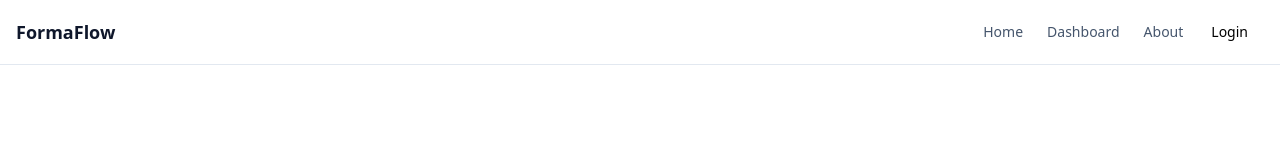
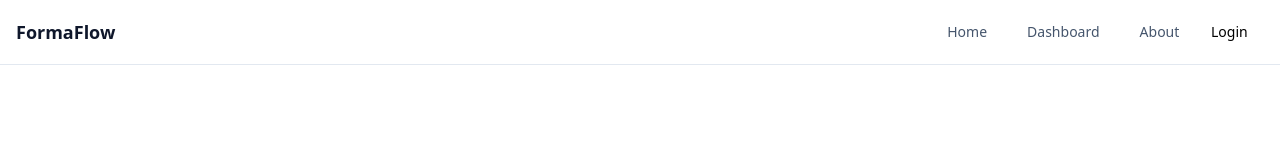
Before and after one commit to Amandubey211/Forma_Flow_MVP, a React (Vite) app: page / in a window 1280 px wide. Shown: the top 160 px of the page. Built offline with nearby package versions, Linux system fonts and the light colour scheme.

Commit message:
feat : Nav Bar Hover Animation

```diff
--- a/src/Wrappers/LenisWrapper.jsx
+++ b/src/Wrappers/LenisWrapper.jsx
@@ -1,4 +1,3 @@
-import React from "react";
 import useLenis from "../Hooks/useLenis";
 
 const LenisWrapper = ({ children }) => {
--- a/src/components/layout/Navbar.jsx
+++ b/src/components/layout/Navbar.jsx
@@ -2,26 +2,45 @@ import { useState, useEffect } from "react";
 import { Link, useLocation } from "react-router-dom";
 import { ArrowRight, Menu, X } from "lucide-react";
 import { landingPageConfig } from "../../config/landingPage";
-import { motion, AnimatePresence } from "framer-motion";
+import {
+  motion,
+  AnimatePresence,
+  useMotionValue,
+  useTransform,
+} from "framer-motion";
 import { Button } from "../ui/Button";
-// import ThemeToggle from "../ui/ThemeToggle";
 
 export const Navbar = () => {
   const { navbar } = landingPageConfig;
   const [isMenuOpen, setIsMenuOpen] = useState(false);
+  const [hoveredLink, setHoveredLink] = useState(null);
   const location = useLocation();
   const isHomePage = location.pathname === "/";
 
-  // Close the mobile menu whenever the route changes
+  // Magnetic button effect values
+  const x = useMotionValue(0);
+  const y = useMotionValue(0);
+  const rotateX = useTransform(y, [-50, 50], [10, -10]);
+  const rotateY = useTransform(x, [-50, 50], [-10, 10]);
+
   useEffect(() => {
     setIsMenuOpen(false);
   }, [location]);
 
+  const handleMouseMove = (e) => {
+    const rect = e.currentTarget.getBoundingClientRect();
+    x.set(e.clientX - rect.left - rect.width / 2);
+    y.set(e.clientY - rect.top - rect.height / 2);
+  };
+
+  const handleMouseLeave = () => {
+    x.set(0);
+    y.set(0);
+    setHoveredLink(null);
+  };
+
   const menuVariants = {
-    hidden: {
-      opacity: 0,
-      y: -20,
-    },
+    hidden: { opacity: 0, y: -20 },
     visible: {
       opacity: 1,
       y: 0,
@@ -34,59 +53,138 @@ export const Navbar = () => {
     exit: {
       opacity: 0,
       y: -20,
+      transition: { duration: 0.2 },
+    },
+  };
+
+  const linkVariants = {
+    rest: {
+      scale: 1,
+      transition: { duration: 0.3, ease: "easeOut" },
+    },
+    hover: {
+      scale: 1.05,
       transition: {
-        duration: 0.2,
+        duration: 0.4,
+        ease: [0.25, 0.1, 0.25, 1],
       },
     },
+  };
+
+  const underlineVariants = {
+    rest: {
+      width: 0,
+      opacity: 0,
+      transition: { duration: 0.3 },
+    },
+    hover: (i) => ({
+      width: "100%",
+      opacity: 1,
+      transition: {
+        delay: i * 0.05,
+        duration: 0.4,
+        ease: [0.25, 0.1, 0.25, 1],
+      },
+    }),
   };
 
   return (
     <header className="sticky top-0 z-50 w-full border-b border-slate-200 bg-white/80 backdrop-blur-lg">
       <div className="container mx-auto flex h-16 max-w-screen-2xl items-center justify-between px-4">
-        {/* Logo */}
-        <Link
-          to="/"
-          className="text-lg font-bold text-slate-900 transition-transform hover:scale-105"
-        >
+        {/* Logo with subtle hover effect */}
+        <motion.div whileHover={{ scale: 1.05 }} whileTap={{ scale: 0.95 }}>
+          <Link to="/" className="text-lg font-bold text-slate-900">
             {navbar.logo}
           </Link>
+        </motion.div>
 
         {/* Desktop CTAs */}
         <div className="hidden items-center gap-3 md:flex">
-          {/* <ThemeToggle /> */}
-          <nav className="hidden items-center gap-6 text-sm md:flex">
-            {navbar.links.map((link) => (
+          <nav className="hidden items-center gap-8 text-sm md:flex">
+            {navbar.links.map((link, i) => (
+              <motion.div
+                key={link.path}
+                className="relative"
+                initial="rest"
+                whileHover="hover"
+                animate="rest"
+                onMouseEnter={() => setHoveredLink(i)}
+                onMouseLeave={handleMouseLeave}
+              >
                 <Link
-                key={link.path}
                   to={link.path}
-                className="font-medium text-slate-600 transition-colors hover:text-slate-900"
+                  className="relative z-10 block font-medium text-slate-600 transition-colors hover:text-slate-900 px-1 py-2"
                 >
-                {link.name}
+                  <motion.span variants={linkVariants}>{link.name}</motion.span>
                 </Link>
+                <motion.div
+                  className="absolute bottom-0 left-0 h-0.5 bg-slate-900 rounded-full"
+                  variants={underlineVariants}
+                  custom={i}
+                  style={{ originX: hoveredLink === i ? 0 : 1 }}
+                />
+              </motion.div>
             ))}
           </nav>
+
+          {/* Magnetic Login Button */}
+          <motion.div
+            style={{
+              rotateX,
+              rotateY,
+              transformPerspective: 1000,
+            }}
+            onMouseMove={handleMouseMove}
+            onMouseLeave={handleMouseLeave}
+          >
             <Link to="/dashboard">
-            {" "}
-            {/* Assuming login/dashboard path */}
-            <Button variant="ghost">Login</Button>
-          </Link>
-          {/* {isHomePage && (
-            <Link to="/dashboard">
-              <Button>
-                Get Started
-                <ArrowRight className="ml-2 h-4 w-4" />
+              <Button
+                variant="ghost"
+                className="relative overflow-hidden group"
+              >
+                <span className="relative z-10">Login</span>
+                <motion.span
+                  className="absolute inset-0 bg-slate-100 rounded-md"
+                  initial={{ scale: 0 }}
+                  whileHover={{ scale: 1 }}
+                  transition={{ duration: 0.4, ease: "easeOut" }}
+                />
               </Button>
             </Link>
+          </motion.div>
+
+          {/* Get Started Button with floating arrow
+          {isHomePage && (
+            <motion.div whileHover={{ scale: 1.03 }}>
+              <Link to="/dashboard">
+                <Button className="group">
+                  <motion.span className="inline-flex items-center">
+                    Get Started
+                    <motion.span
+                      className="ml-2 inline-block"
+                      initial={{ x: 0 }}
+                      animate={{ x: [0, 4, 0] }}
+                      transition={{
+                        repeat: Infinity,
+                        duration: 2,
+                        ease: "easeInOut",
+                      }}
+                    >
+                      <ArrowRight className="h-4 w-4 group-hover:translate-x-1 transition-transform" />
+                    </motion.span>
+                  </motion.span>
+                </Button>
+              </Link>
+            </motion.div>
           )} */}
         </div>
 
-        {/* Mobile Menu Button */}
+        {/* Mobile Menu Button with enhanced animation */}
         <div className="flex items-center gap-3 md:hidden">
-          {/* <ThemeToggle /> */}
           <motion.button
             onClick={() => setIsMenuOpen(!isMenuOpen)}
             aria-label="Toggle menu"
-            className="rounded-md p-2"
+            className="relative rounded-md p-2"
             whileTap={{ scale: 0.9 }}
           >
             <AnimatePresence mode="wait">
@@ -96,6 +194,7 @@ export const Navbar = () => {
                   initial={{ rotate: -90, opacity: 0 }}
                   animate={{ rotate: 0, opacity: 1 }}
                   exit={{ rotate: 90, opacity: 0 }}
+                  transition={{ type: "spring", stiffness: 500, damping: 20 }}
                 >
                   <X className="h-6 w-6 text-slate-800" />
                 </motion.div>
@@ -105,6 +204,7 @@ export const Navbar = () => {
                   initial={{ rotate: 90, opacity: 0 }}
                   animate={{ rotate: 0, opacity: 1 }}
                   exit={{ rotate: -90, opacity: 0 }}
+                  transition={{ type: "spring", stiffness: 500, damping: 20 }}
                 >
                   <Menu className="h-6 w-6 text-slate-800" />
                 </motion.div>
@@ -114,7 +214,7 @@ export const Navbar = () => {
         </div>
       </div>
 
-      {/* Mobile Menu */}
+      {/* Enhanced Mobile Menu */}
       <AnimatePresence>
         {isMenuOpen && (
           <motion.div
@@ -122,32 +222,82 @@ export const Navbar = () => {
             initial="hidden"
             animate="visible"
             exit="exit"
-            className="absolute left-0 w-full border-b border-slate-200 bg-white/95 backdrop-blur-lg md:hidden"
+            className="absolute left-0 w-full border-b border-slate-200 bg-white/95 backdrop-blur-lg shadow-lg md:hidden"
           >
             <nav className="flex flex-col items-center space-y-6 px-4 py-8">
-              {navbar.links.map((link) => (
+              {navbar.links.map((link, i) => (
+                <motion.div
+                  key={`mobile-${link.path}`}
+                  initial={{ opacity: 0, y: -10 }}
+                  animate={{
+                    opacity: 1,
+                    y: 0,
+                    transition: { delay: i * 0.05 + 0.2 },
+                  }}
+                  whileHover={{ scale: 1.05 }}
+                  whileTap={{ scale: 0.95 }}
+                >
                   <Link
-                  key={`mobile-${link.path}`}
                     to={link.path}
-                  className="text-lg font-medium text-slate-700"
+                    className="text-lg font-medium text-slate-700 relative group"
                   >
                     {link.name}
+                    <span className="absolute bottom-0 left-0 h-0.5 w-0 bg-slate-900 transition-all duration-300 group-hover:w-full" />
                   </Link>
+                </motion.div>
               ))}
-              <div className="h-px w-2/3 bg-slate-200" />
-              <div className="flex flex-col items-center space-y-4">
+              <motion.div
+                className="h-px w-2/3 bg-gradient-to-r from-transparent via-slate-200 to-transparent"
+                initial={{ scaleX: 0 }}
+                animate={{
+                  scaleX: 1,
+                  transition: { delay: navbar.links.length * 0.05 + 0.2 },
+                }}
+              />
+              <div className="flex flex-col items-center space-y-4 w-full max-w-xs">
+                <motion.div
+                  initial={{ opacity: 0, y: 10 }}
+                  animate={{
+                    opacity: 1,
+                    y: 0,
+                    transition: { delay: navbar.links.length * 0.05 + 0.3 },
+                  }}
+                  whileHover={{ scale: 1.02 }}
+                  className="w-full"
+                >
                   <Link to="/dashboard">
-                  <Button variant="ghost" className="w-40">
+                    <Button variant="ghost" className="w-full">
                       Login
                     </Button>
                   </Link>
+                </motion.div>
                 {isHomePage && (
+                  <motion.div
+                    initial={{ opacity: 0, y: 10 }}
+                    animate={{
+                      opacity: 1,
+                      y: 0,
+                      transition: { delay: navbar.links.length * 0.05 + 0.4 },
+                    }}
+                    whileHover={{ scale: 1.02 }}
+                    className="w-full"
+                  >
                     <Link to="/dashboard">
-                    <Button className="w-40">
+                      <Button className="w-full flex items-center justify-center">
                         Get Started
+                        <motion.span
+                          animate={{ x: [0, 4, 0] }}
+                          transition={{
+                            repeat: Infinity,
+                            duration: 2,
+                            ease: "easeInOut",
+                          }}
+                        >
                           <ArrowRight className="ml-2 h-4 w-4" />
+                        </motion.span>
                       </Button>
                     </Link>
+                  </motion.div>
                 )}
               </div>
             </nav>
--- a/src/pages/LandingPage.jsx
+++ b/src/pages/LandingPage.jsx
@@ -19,7 +19,7 @@ import { Button } from "../components/ui/Button";
 import BlurText from "../components/ui/BlurText";
 import SplitText from "../components/ui/SplitText";
 import { Link } from "react-router-dom";
-import LenisWrapper from "../Wrappers/LenisWrapper";
+// import LenisWrapper from "../Wrappers/LenisWrapper";
 
 const LandingPage = () => {
   const { hero, benefits, cta } = landingPageConfig;
@@ -46,7 +46,7 @@ const LandingPage = () => {
   };
 
   return (
-    <LenisWrapper>
+    // <LenisWrapper>
     <div className="bg-background text-foreground">
       <main className="flex-grow">
         {/* Hero Section */}
@@ -173,7 +173,7 @@ const LandingPage = () => {
 
       <Footer />
     </div>
-    </LenisWrapper>
+    // </LenisWrapper>
   );
 };
 
```
Lines whose indentation alone changed are shown as unchanged.
